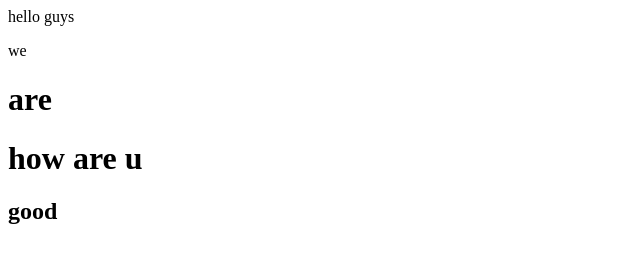
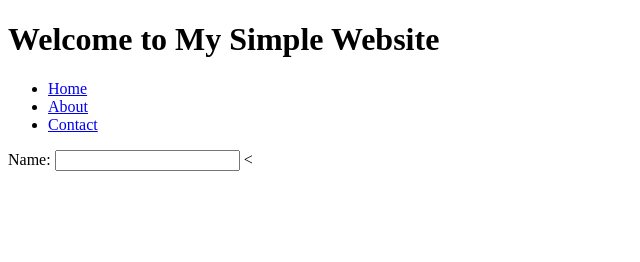
Before and after one commit to AmoghShetty75/demo-repo, a plain HTML site: page index.html in a window 1280 px wide. Shown: the whole page, without its empty margins (0-640 px from the left). Drawn offline with Linux system fonts and the light colour scheme.

Commit message:
html chnages

```diff
--- a/index.html
+++ b/index.html
@@ -1,18 +1,21 @@
-<p> hello guys</p>
-<p> we</p>
-<h1>are</h1>
-<h1>how are u</h1>
-<label for="ssss"></label>
 <!DOCTYPE html>
 <html lang="en">
 <head>
     <meta charset="UTF-8">
     <meta name="viewport" content="width=device-width, initial-scale=1.0">
-    <title>Document</title>
+    <title>Simple Website</title>
+    <link rel="stylesheet" href="style.css">
 </head>
 <body>
-
-</body>
-</html>
-<link rel="stylesheet" href="style.css">
-<h2>good</h2>
+    <header>
+        <h1>Welcome to My Simple Website</h1>
+    </header>
+    <nav>
+        <ul>
+            <li><a href="#home">Home</a></li>
+            <li><a href="#about">About</a></li>
+            <li><a href="#contact">Contact</a></li>
+        </ul>
+                <label for="name">Name:</label>
+                <input type="text" id="name" name="name" required>
+                <
```
